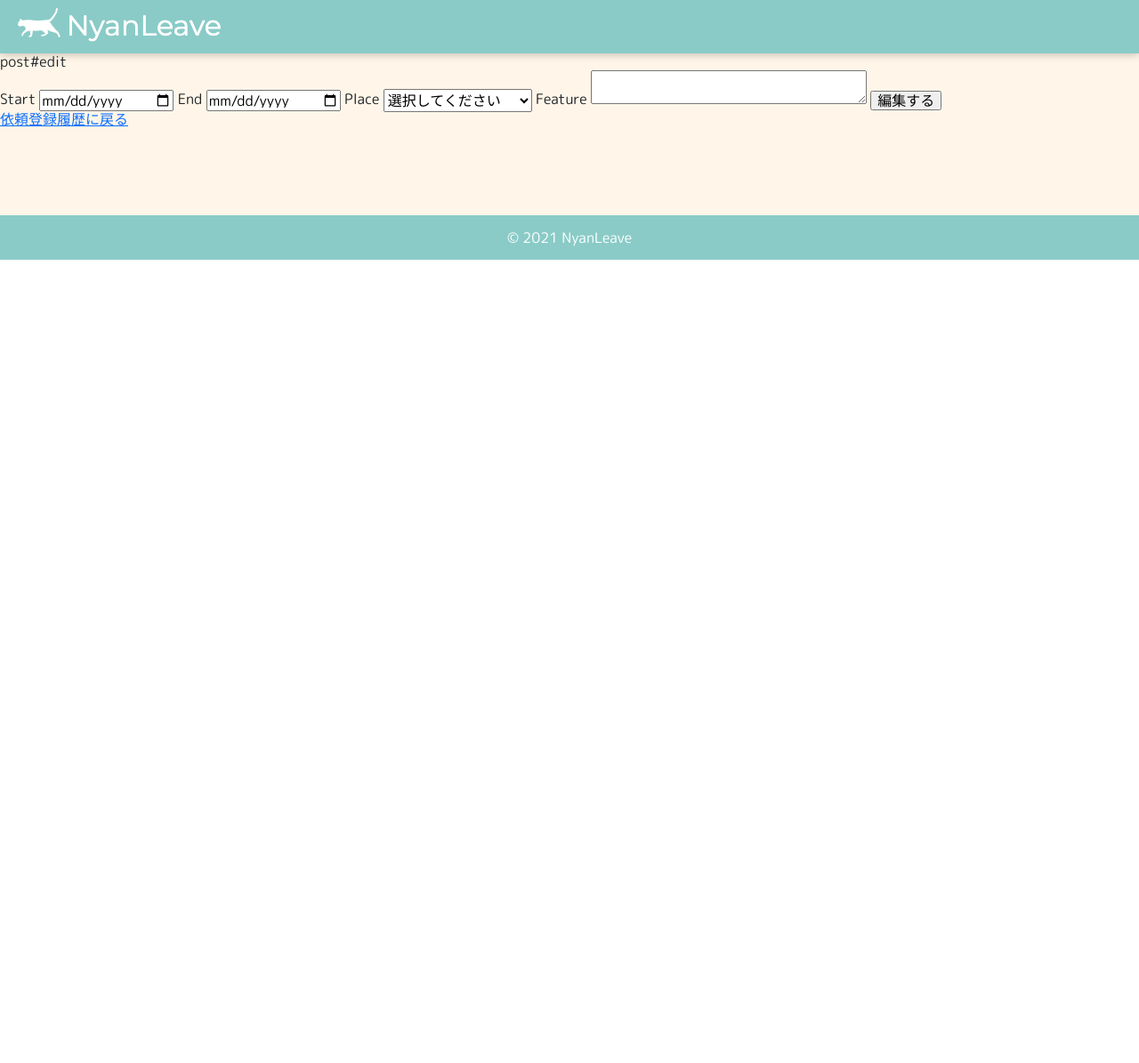
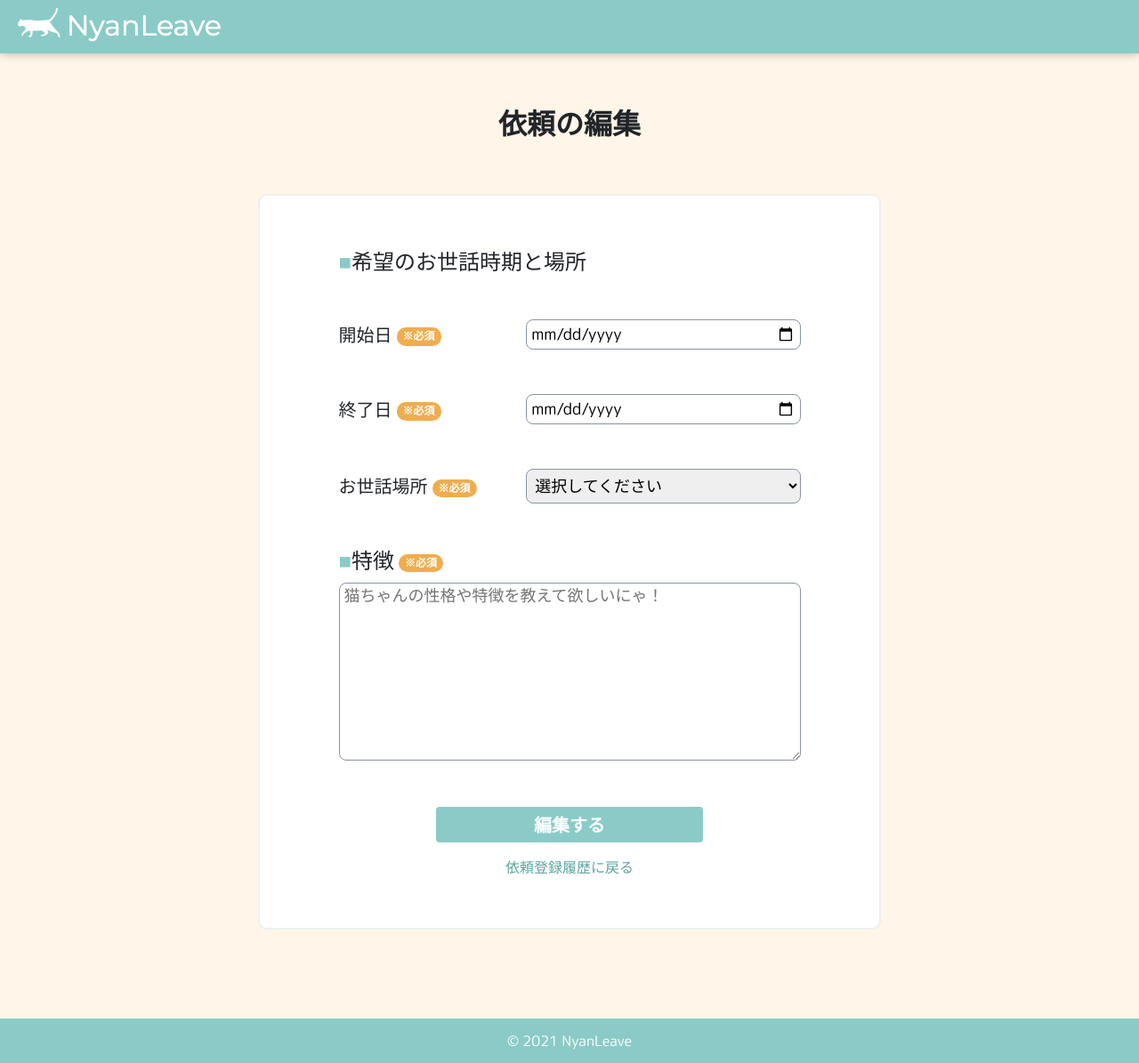
Before and after one commit to yu-v-m123/NyanLeave, a Rails app: page /posts/1/edit in a window 1280 px wide. Shown: the whole page at 89% size. Before the commit the page ends 292 px from the top, so only its background shows below. Run offline with Rails 7, Linux system fonts and the light colour scheme; the visitor is signed in with stand-in values (Sample User, id 1); data that the repository does not hold is empty; style sheets or scripts are compiled from the project's sources; some libraries are stand-ins or nearby versions.

Commit message:
依頼投稿、編集ページのレイアウト追加

```diff
--- a/app/assets/stylesheets/application.scss
+++ b/app/assets/stylesheets/application.scss
@@ -13,3 +13,5 @@
 @import "users/show";
 @import "profiles/profiles_new";
 @import "profiles/profiles_edit";
+@import "posts/posts_new";
+@import "posts/posts_edit";
--- a/app/assets/stylesheets/profiles/profiles_new.scss
+++ b/app/assets/stylesheets/profiles/profiles_new.scss
@@ -106,7 +106,7 @@
     .actions {
       padding-top: 20px;
       text-align: center;
-      .actions-edit {
+      .actions-new {
         @include account-btn;
         width: 300px;
       }
--- a/app/controllers/posts_controller.rb
+++ b/app/controllers/posts_controller.rb
@@ -1,7 +1,7 @@
 class PostsController < ApplicationController
   before_action :authenticate_user!
   def index
-    @post = Post.all
+    @posts = Post.all
   end
 
   def new
--- a/app/views/posts/edit.html.erb
+++ b/app/views/posts/edit.html.erb
@@ -1,13 +1,34 @@
-<h1>post#edit</h1>
-<%= form_with model: @post, local: true do |f| %>
-<%= f.label :start %>
-<%= f.date_field :start %>
-<%= f.label :end %>
-<%= f.date_field :end %>
-<%= f.label :place %>
-<%= f.select :place, {お世話係さんのお家: "お世話係さんのお家", 飼い主さんのお家: "飼い主さんのお家", どちらでもよい: "どちらでもよい"}, {include_blank: "選択してください"} %>
-<%= f.label :feature %>
-<%= f.text_area :feature %>
-<%= f.submit "編集する" %>
-<% end %>
-<%= link_to "依頼登録履歴に戻る", posts_path %>
+<div class="post-wrapper">
+  <h2 class="post-title">依頼の編集</h2>
+  <div class="post-container">
+    <%= form_with model: @post, local: true do |f| %>
+    <div class="post-container-plan">
+      <h3 class="post-container-plan-title"><span>■</span>希望のお世話時期と場所</h3>
+      <div class="post-container-plan-inner">
+        <div class="post-container-plan-inner-box">
+          <h3 class="post-container-plan-inner-box-title">開始日</h3>
+          <%= f.date_field :start, class: "post-container-plan-inner-box-input" %>
+        </div>
+        <div class="post-container-plan-inner-box">
+          <h3 class="post-container-plan-inner-box-title">終了日</h3>
+          <%= f.date_field :end, class: "post-container-plan-inner-box-input" %>
+        </div>
+        <div class="post-container-plan-inner-box">
+          <h3 class="post-container-plan-inner-box-title">お世話場所</h3>
+          <%= f.select :place, {お世話係さんのお家: "お世話係さんのお家", 飼い主さんのお家: "飼い主さんのお家", どちらでもよい: "どちらでもよい"}, {include_blank: "選択してください"}, class: "post-container-plan-inner-box-input" %>
+        </div>
+      </div>
+    </div>
+    <div class="post-container-feature">
+      <h3 class="post-container-feature-title"><span>■</span>特徴</h3>
+      <%= f.text_area :feature, placeholder: "猫ちゃんの性格や特徴を教えて欲しいにゃ！", class: "post-container-feature-text" %>
+    </div>
+    <div class="actions">
+      <%= f.submit "編集する", class: "actions-edit" %>
+    </div>
+    <% end %>
+    <div class="back-mypage">
+      <%= link_to "依頼登録履歴に戻る", posts_path, class: "back-mypage-link" %>
+    </div>
+  </div>
+</div>
--- a/app/views/posts/show.html.erb
+++ b/app/views/posts/show.html.erb
@@ -6,5 +6,5 @@
 <%= @post.start %>
 <%= @post.end %>
 <%= @post.place %>
-<%= @post.feature %>
+<%= safe_join(@post.feature.split("\n"),tag(:br)) %>
 <%= link_to "依頼登録履歴に戻る", posts_path %>
--- a/app/views/profiles/new.html.erb
+++ b/app/views/profiles/new.html.erb
@@ -37,7 +37,7 @@
       </div>
     </div>
     <div class="actions">
-      <%= f.submit "登録する", class: "actions-edit" %>
+      <%= f.submit "登録する", class: "actions-new" %>
     </div>
     <% end %>
   </div>
```
Also changed, not shown: app/views/posts/new.html.erb (+34 -13 lines).
